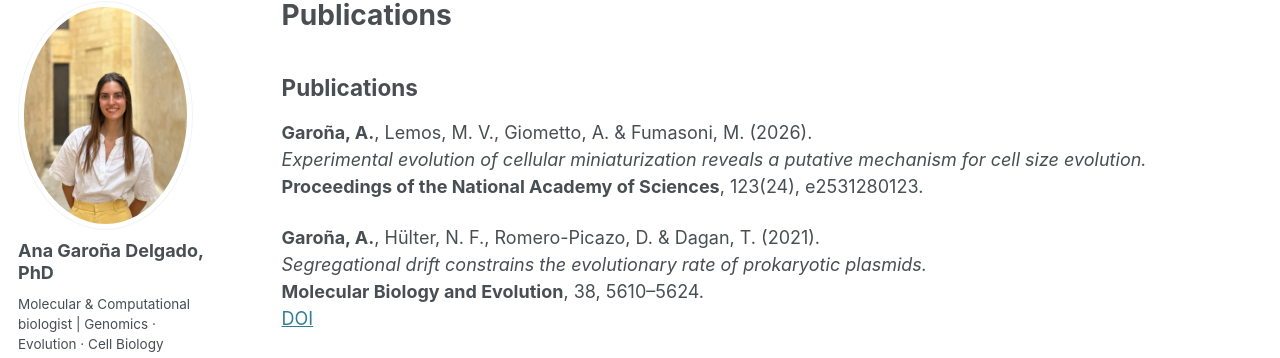
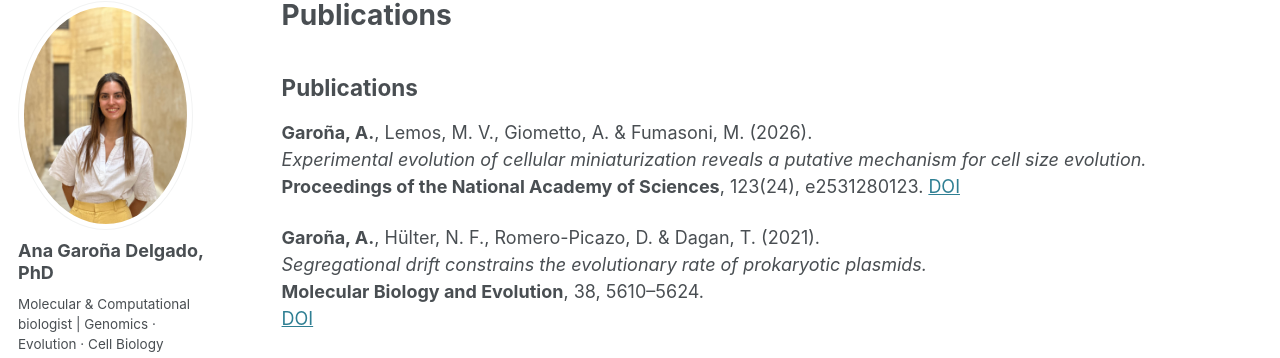
Before and after one commit to anagarona/anagarona.github.io, a Jekyll site: the page built from _pages/publications.md, in a window 1280 px wide and 1113 px high. Shown: the part 105-463 px from the top of the window. Built offline with Jekyll 4.4.1, drawn with Linux system fonts in a browser that asks for light colours; some web fonts are replaced.

Commit message:
Update publications.md

```diff
--- a/_pages/publications.md
+++ b/_pages/publications.md
@@ -10,6 +10,7 @@ author_profile: true
 **Garoña, A.**, Lemos, M. V., Giometto, A. & Fumasoni, M. (2026).
 *Experimental evolution of cellular miniaturization reveals a putative mechanism for cell size evolution.*
 **Proceedings of the National Academy of Sciences**, 123(24), e2531280123.
+[DOI](https://doi.org/10.1073/pnas.2531280123)
 
 **Garoña, A.**, Hülter, N. F., Romero-Picazo, D. & Dagan, T. (2021).
 *Segregational drift constrains the evolutionary rate of prokaryotic plasmids.*
```
